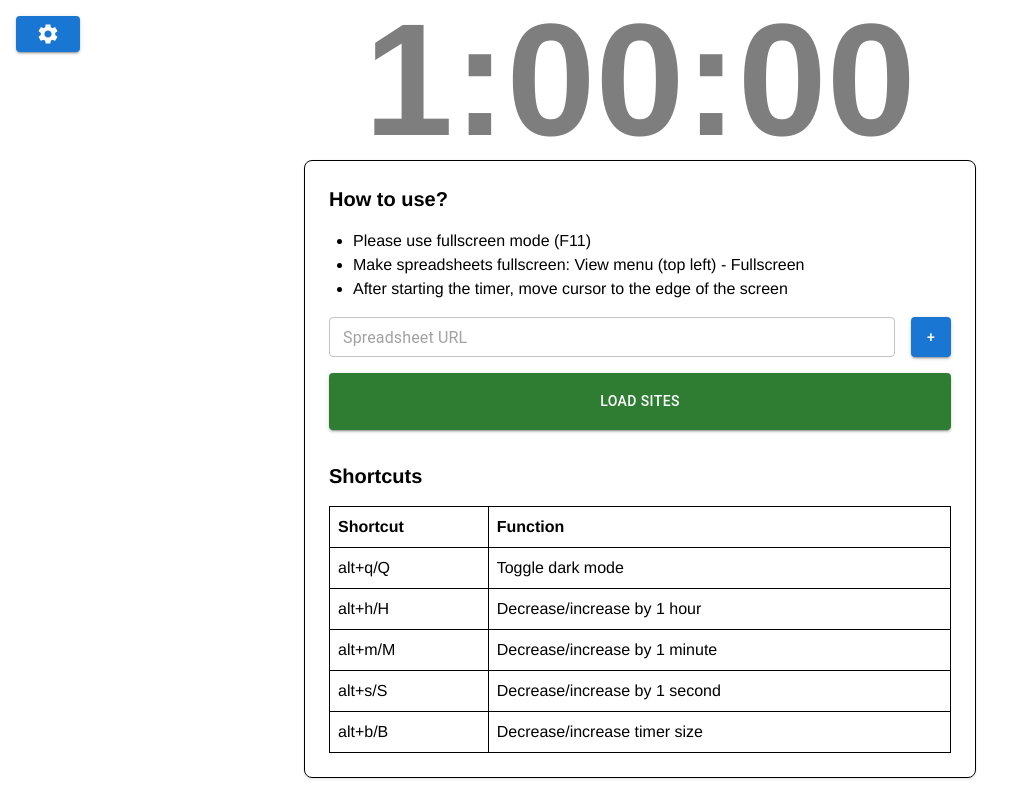
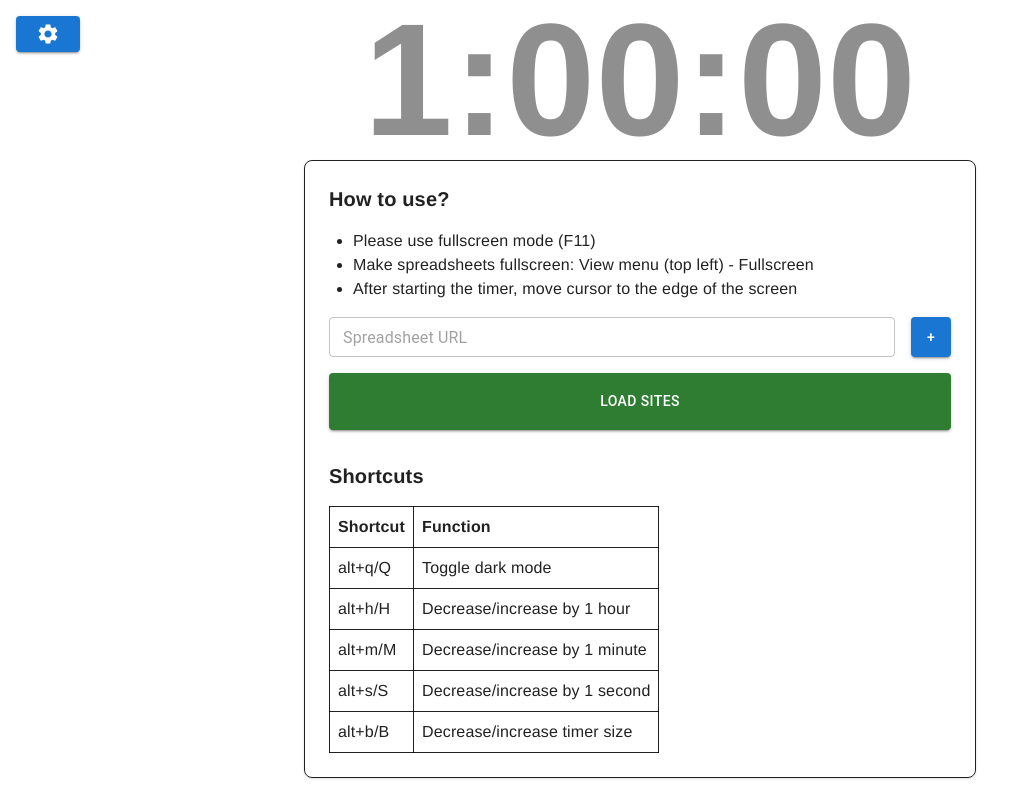
Before and after one commit to fraknoiadam/minimalist-timer-react, a React (Vite) app: page / in a window 1280 px wide. Shown: the whole page, without its empty margins (0-1024 px from the left). Built offline with nearby package versions, Linux system fonts and the light colour scheme.

Commit message:
Add MUI dark mode

```diff
--- a/src/App.tsx
+++ b/src/App.tsx
@@ -4,6 +4,9 @@ import { SettingsMenu } from './components/SettingsMenu';
 import { TimerSetupForm } from './components/TimerSetupForm';
 import { ContentEmbed } from './components/ContentEmbed';
 import { useTimer } from './hooks/useTimer';
+import { ThemeProvider } from '@mui/material/styles';
+import CssBaseline from '@mui/material/CssBaseline';
+import { lightTheme, darkTheme } from './theme';
 
 const CountdownTimer = () => {
   const [darkMode, setDarkMode] = useState(false);
@@ -57,9 +60,9 @@ const CountdownTimer = () => {
   };
 
   return (
-    <div className={`min-h-screen w-screen ${
-      darkMode ? 'bg-gray-900 text-white' : 'bg-white text-black'}`
-    }>
+    <ThemeProvider theme={darkMode ? darkTheme : lightTheme}>
+      <CssBaseline />
+      <div className="min-h-screen w-screen">
         <SettingsMenu
           darkMode={darkMode}
           setDarkMode={setDarkMode}
@@ -82,6 +85,7 @@ const CountdownTimer = () => {
           animationPauseTime={animationPauseTime}
         />}
       </div>
+    </ThemeProvider>
   );
 };
 
--- a/src/components/TimerSetupForm.tsx
+++ b/src/components/TimerSetupForm.tsx
@@ -86,7 +86,7 @@ export const TimerSetupForm = ({ onStart }: TimerSetupFormProps) => {
 
         <div className="mt-8">
           <h3 className="text-xl font-bold mb-4">Shortcuts</h3>
-          <table className="w-full border-collapse">
+          <table>
             <thead>
               <tr>
                 <th className="border p-2 text-left">Shortcut</th>
--- /dev/null
+++ b/src/theme.ts
@@ -0,0 +1,17 @@
+import { createTheme } from '@mui/material/styles';
+
+export const lightTheme = createTheme({
+    palette: {
+        mode: 'light',
+    },
+});
+
+export const darkTheme = createTheme({
+    palette: {
+        mode: 'dark',
+        background: {
+            default: '#000000',
+            paper: '#000000',
+        },
+    },
+});
```
Lines whose indentation alone changed are shown as unchanged.
